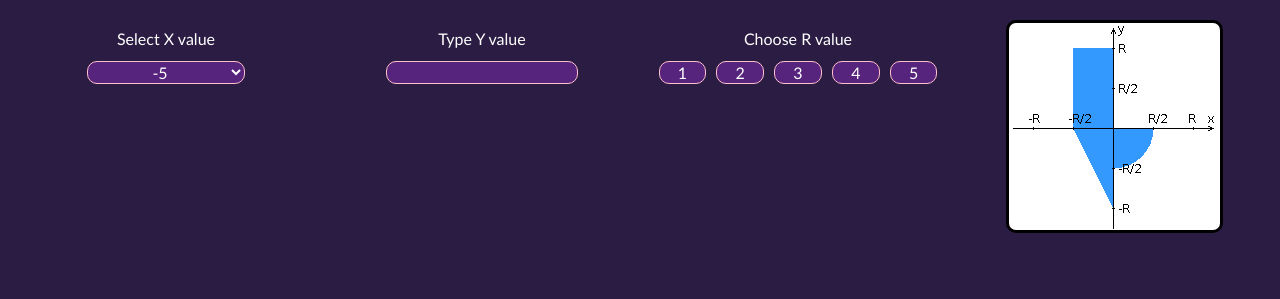
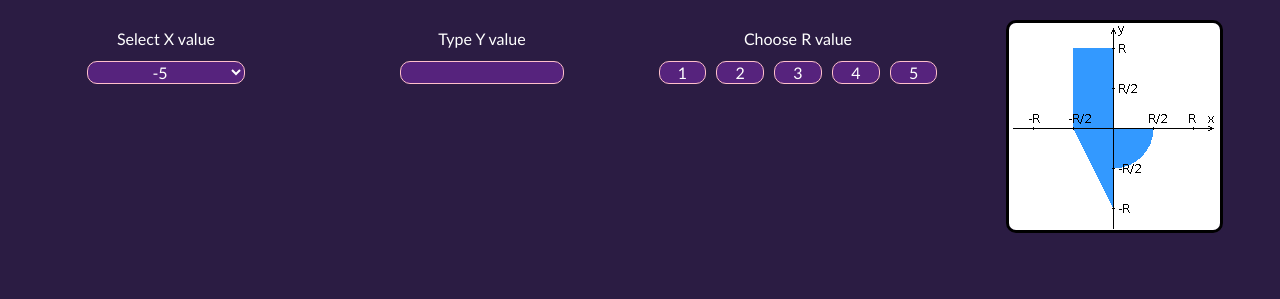
Before and after one commit to SoCloseToHeaven/itmo_web_ajax, a PHP site: page / in a window 1280 px wide. Shown: the part 181-480 px from the top of the page. Run offline with PHP 8.4, Linux system fonts and the light colour scheme.

Commit message:
fixted type text width

```diff
--- a/styles/main-page-style.css
+++ b/styles/main-page-style.css
@@ -56,7 +56,7 @@ button.choose-param-elem {
     width: 15%;
 }
 
-select.choose-param-elem, text.choose-param-elem {
+select.choose-param-elem, input[type="text"].choose-param-elem {
     text-align: center;
     width: 50%;
 }
```
